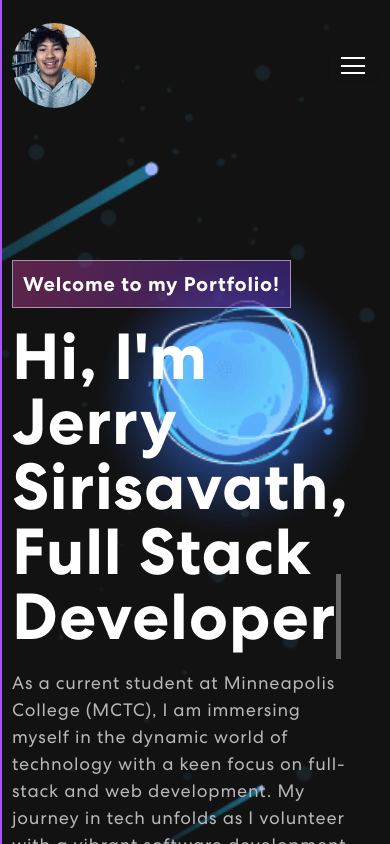
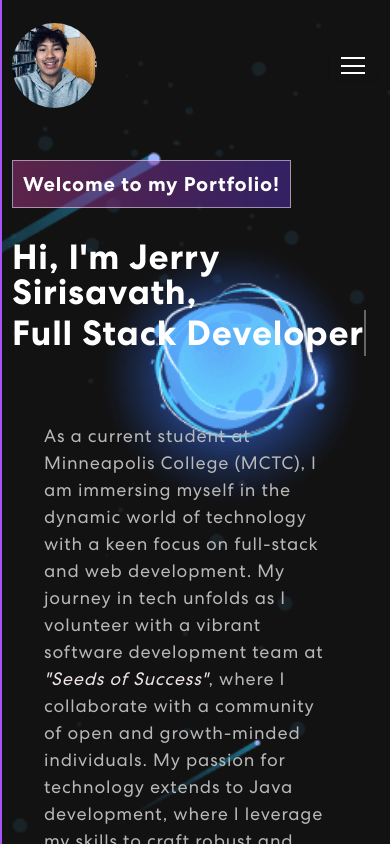
Before and after one commit to JSirisavath/Personal-Portfolio-Website, a React (Create React App) app: page / in a window 390 px wide. Built offline with nearby package versions, Linux system fonts and the light colour scheme; no server answers.

Commit message:
First draft to fix typing animation spacing where it would push content down. Also created draft for mobile devices like iphone 14 promax that would fix the scaling issue as well.

```diff
--- a/src/App.css
+++ b/src/App.css
@@ -39,15 +39,6 @@ body {
 }
 
 /* Scrollbar styles */
-
-/* Styling for Webkit browsers (Chrome, Safari, Edge) */
-.no-scrollbar::-webkit-scrollbar {
-  display: none; /* Hide scrollbar for Webkit browsers */
-}
-
-.no-scrollbar {
-  scrollbar-width: none; /* Hide scrollbar for Firefox */
-}
 
 *::-webkit-scrollbar {
   width: 10px; /* Adjust the width of the scrollbar */
@@ -334,13 +325,68 @@ nav.navbar .navbar-toggler[aria-expanded='true'] .navbar-toggler-icon {
   display: inline-block;
 }
 .banner h1 {
-  font-size: 65px;
+  font-size: 45px;
   font-weight: 700;
   letter-spacing: 0.8px;
   line-height: 1;
 
-  margin-bottom: 20px;
+  margin-bottom: 50px;
   display: block;
+  position: relative;
+}
+
+.header-container {
+  position: relative; /* Context for absolute positioning */
+}
+
+.header-with-rotation {
+  position: relative; /* Establishes a positioning context for absolutely positioned elements inside */
+  display: block;
+}
+
+.txt-rotate {
+  position: absolute;
+  top: 100%;
+  display: inline-block;
+  white-space: nowrap;
+  left: 0;
+}
+
+.wrap {
+  display: inline-block; /* Allows the span to be sized by its content */
+  line-height: normal;
+}
+
+@media (max-width: 430px) {
+  /* Mobile devices adjustment such as iphone 14 pro max */
+  .header-container {
+    margin-bottom: 12px;
+  }
+
+  .banner {
+    padding: 160px 0 50px 0; /* Reduced padding */
+  }
+
+  .banner h1 {
+    font-size: 35px; /* Smaller font size for mobile */
+    margin-bottom: 10px;
+  }
+  .txt-rotate {
+    display: block;
+    white-space: normal; /* Allows text to wrap */
+    line-height: 1.2;
+  }
+
+  .header-with-rotation {
+    line-height: 1.2;
+    margin-top: 1rem;
+  }
+}
+
+.AboutMeSection {
+  margin-top: 5rem;
+  /* border: black 5px solid; */
+  padding: 2rem;
 }
 
 .banner p {
--- a/src/components/Banner.js
+++ b/src/components/Banner.js
@@ -98,19 +98,22 @@ export const Banner = () => {
                     isVisible ? 'animate__animated animate__fadeInTopRight' : ''
                   }
                 >
+                  <div className="header-container">
                     <span className="tagline">Welcome to my Portfolio!</span>
-                  <h1>
-                    {`Hi, I'm Jerry Sirisavath, `}
+                    <h1 className="header-with-rotation">
+                      {`Hi, I'm Jerry Sirisavath,  `}
                       <span className="txt-rotate" dataPeriod="1000">
-                      <span className="wrap">{text}</span>
+                        <span className="wrap"> {text}</span>
                       </span>
                     </h1>
+                  </div>
+                  <div className="AboutMeSection">
                     {/* About me section */}
                     <p>
                       As a current student at Minneapolis College (MCTC), I am
                       immersing myself in the dynamic world of technology with a
-                    keen focus on full-stack and web development. My journey in
-                    tech unfolds as I volunteer with a vibrant software
+                      keen focus on full-stack and web development. My journey
+                      in tech unfolds as I volunteer with a vibrant software
                       development team at{' '}
                       <a
                         href="https://seedsofsuccess.us"
@@ -121,22 +124,25 @@ export const Banner = () => {
                         <i>"Seeds of Success"</i>
                       </a>
                       , where I collaborate with a community of open and
-                    growth-minded individuals. My passion for technology extends
-                    to Java development, where I leverage my skills to craft
-                    robust and scalable solutions. With an insatiable appetite
-                    for learning and mastering various technology stacks, I am
-                    committed to bridging the gap between innovative business
-                    ideas and the technical roadblocks they encounter. My goal
-                    is to transform challenges into opportunities through
-                    creative and efficient software solutions.
+                      growth-minded individuals. My passion for technology
+                      extends to Java development, where I leverage my skills to
+                      craft robust and scalable solutions. With an insatiable
+                      appetite for learning and mastering various technology
+                      stacks, I am committed to bridging the gap between
+                      innovative business ideas and the technical roadblocks
+                      they encounter. My goal is to transform challenges into
+                      opportunities through creative and efficient software
+                      solutions.
                     </p>
                     <button onClick={handleClick}>
                       Contact Me! <ArrowRightCircle size={25} />
                     </button>
                   </div>
+                </div>
               )}
             </TrackVisibility>
           </Col>
+
           {/* Image section */}
           <Col xs={12} md={6} xl={5}>
             <img src={headerImg} alt="Header Img" />
```
Lines whose indentation alone changed are shown as unchanged.
